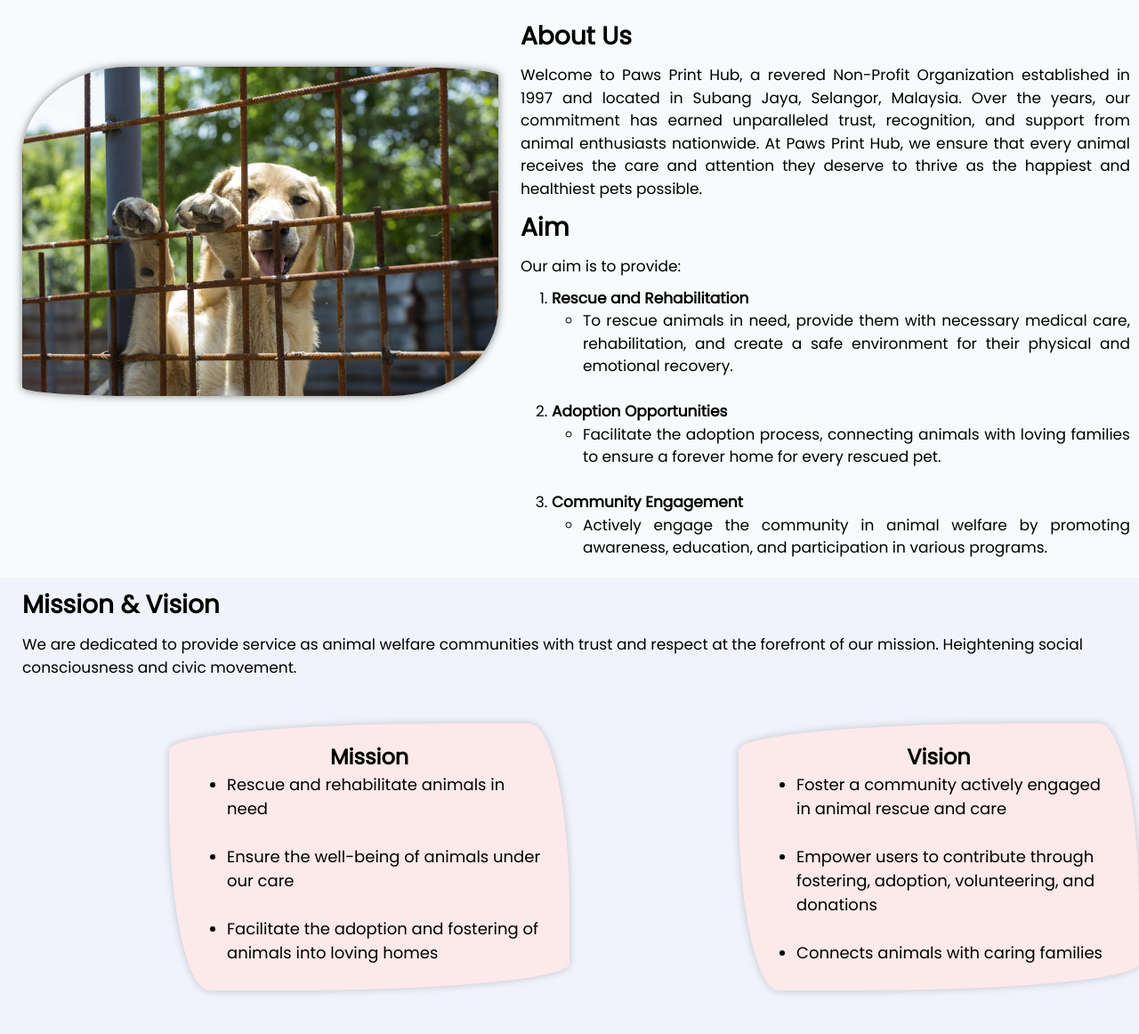
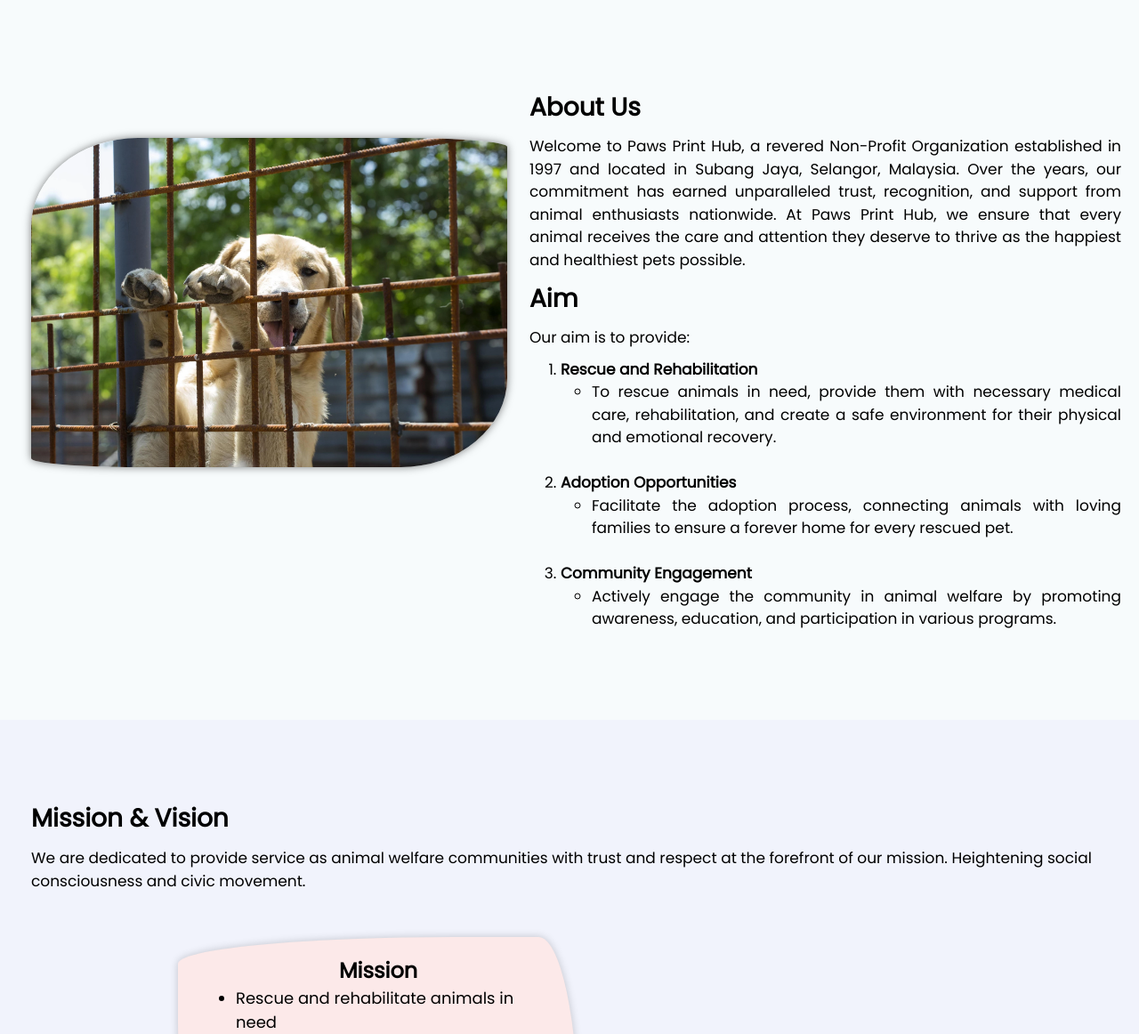
Before and after one commit to Stereochromyy/PawsPrintHub, a PHP site: page /mainPage.php in a window 1280 px wide; the page is wider, and only the part inside the window is pictured. Shown: the part 120-1282 px from the top of that part at 89% size. Run offline with PHP 8.4, Linux system fonts and the light colour scheme; grey boxes are pictures that could not be loaded.

Commit message:
Update mainPage.css

```diff
--- a/mainPage.css
+++ b/mainPage.css
@@ -5,6 +5,7 @@
     background-color: #F7FBFC;
     position: relative;
     display: flex;
+    padding: 80px 10px;
 }
 
 #imgaboutus{
```
